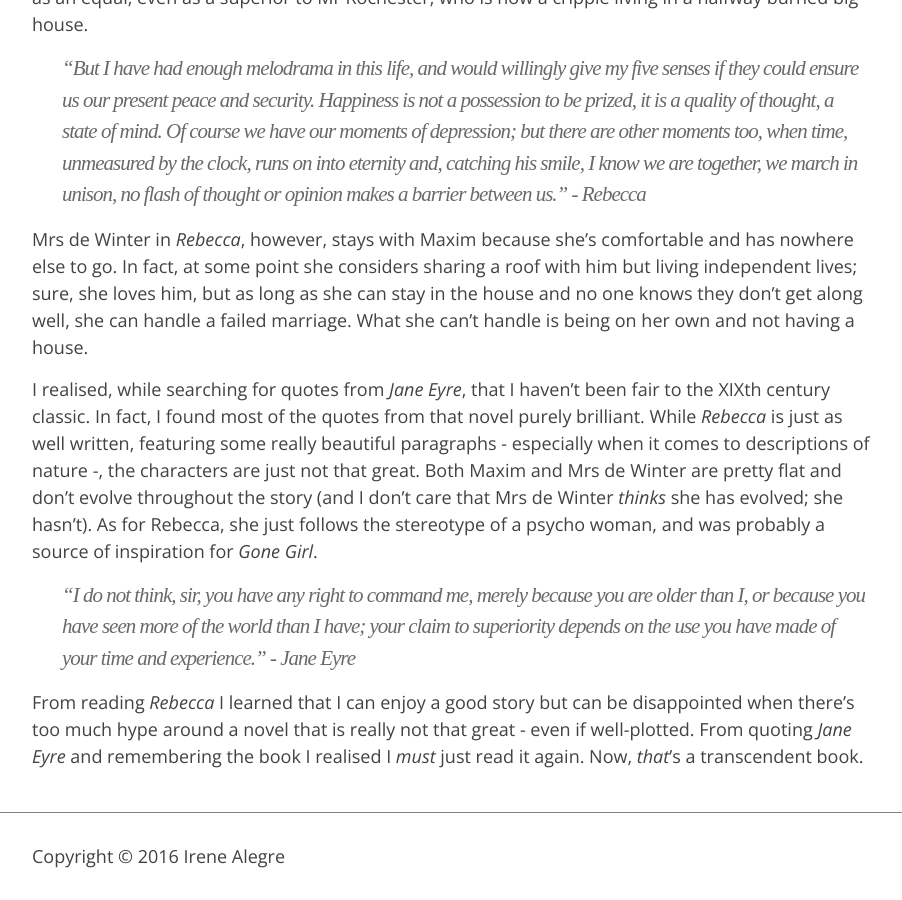
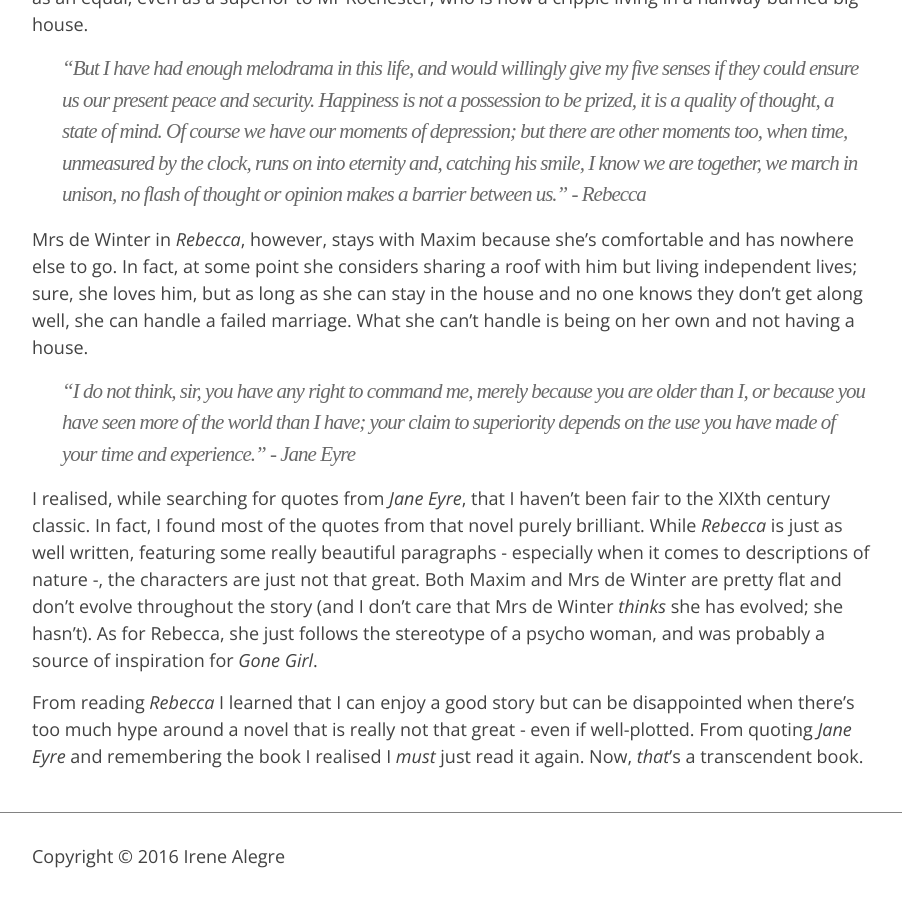
Before and after one commit to irenealgi/readbelow, a Jekyll site: the page built from _posts/2016-03-03-rebecca-vs-jane-eyre.md, in a window 1280 px wide and 900 px high, scrolled down 3242 px. Shown: the whole window, without its empty margins (188-1090 px from the left). Built offline with Jekyll 4.4.1, drawn with Linux system fonts in a browser that asks for light colours.

```diff
--- a/_posts/2016-03-03-rebecca-vs-jane-eyre.md
+++ b/_posts/2016-03-03-rebecca-vs-jane-eyre.md
@@ -41,8 +41,8 @@ From beginning to end, the plot in _Rebecca_ suggests the novel was inspired by
 
 Mrs de Winter in _Rebecca_, however, stays with Maxim because she’s comfortable and has nowhere else to go. In fact, at some point she considers sharing a roof with him but living independent lives; sure, she loves him, but as long as she can stay in the house and no one knows they don’t get along well, she can handle a failed marriage. What she can’t handle is being on her own and not having a house.
 
+>"I do not think, sir, you have any right to command me, merely because you are older than I, or because you have seen more of the world than I have; your claim to superiority depends on the use you have made of your time and experience.” - _Jane Eyre_
+
 I realised, while searching for quotes from _Jane Eyre_, that I haven’t been fair to the XIXth century classic. In fact, I found most of the quotes from that novel purely brilliant. While _Rebecca_ is just as well written, featuring some really beautiful paragraphs - especially when it comes to descriptions of nature -, the characters are just not that great. Both Maxim and Mrs de Winter are pretty flat and don’t evolve throughout the story (and I don’t care that Mrs de Winter _thinks_ she has evolved; she hasn’t). As for Rebecca, she just follows the stereotype of a psycho woman, and was probably a source of inspiration for _Gone Girl_.
 
->"I do not think, sir, you have any right to command me, merely because you are older than I, or because you have seen more of the world than I have; your claim to superiority depends on the use you have made of your time and experience.” - _Jane Eyre_
-
 From reading _Rebecca_ I learned that I can enjoy a good story but can be disappointed when there’s too much hype around a novel that is really not that great - even if well-plotted. From quoting _Jane Eyre_ and remembering the book I realised I _must_ just read it again. Now, _that_’s a transcendent book.
```
